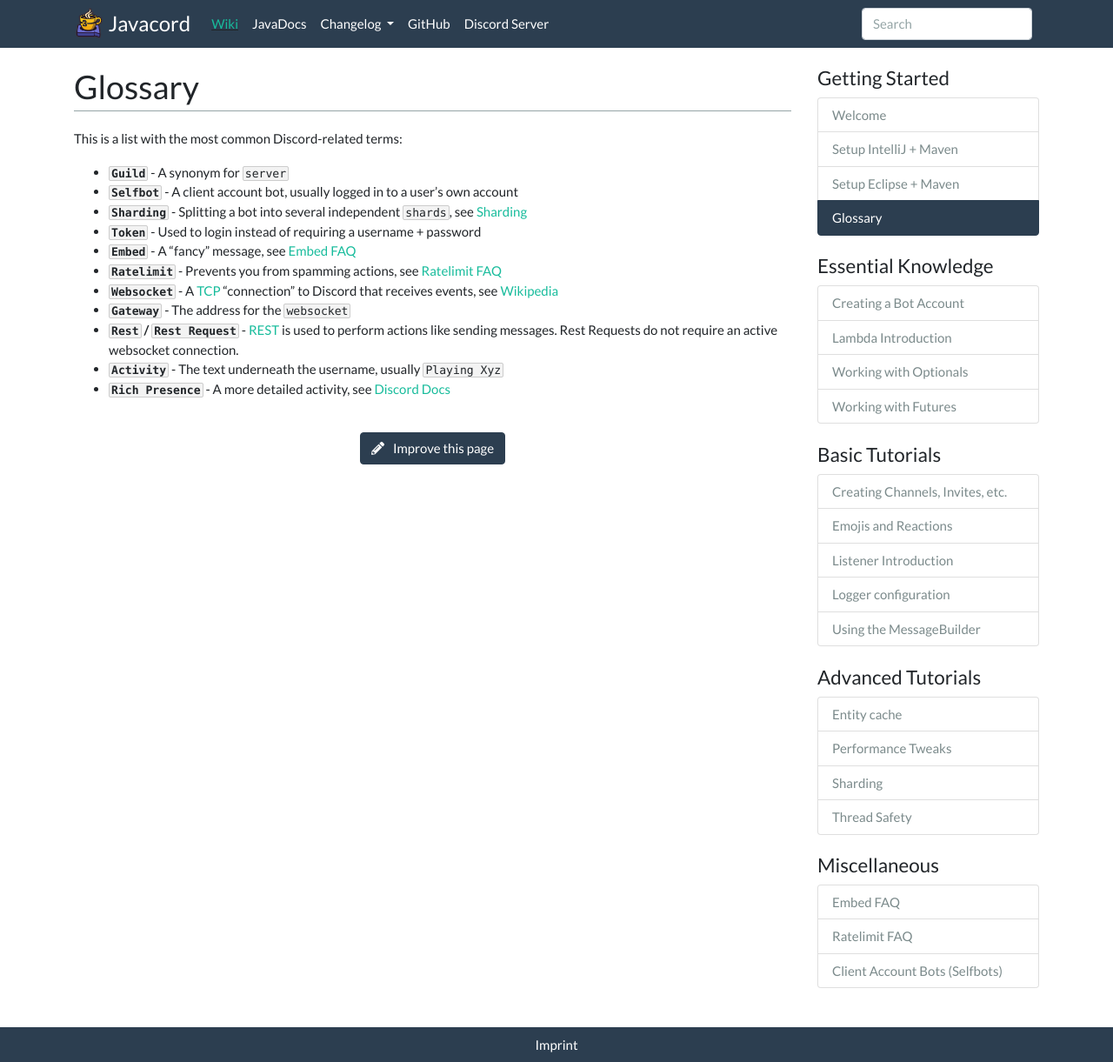
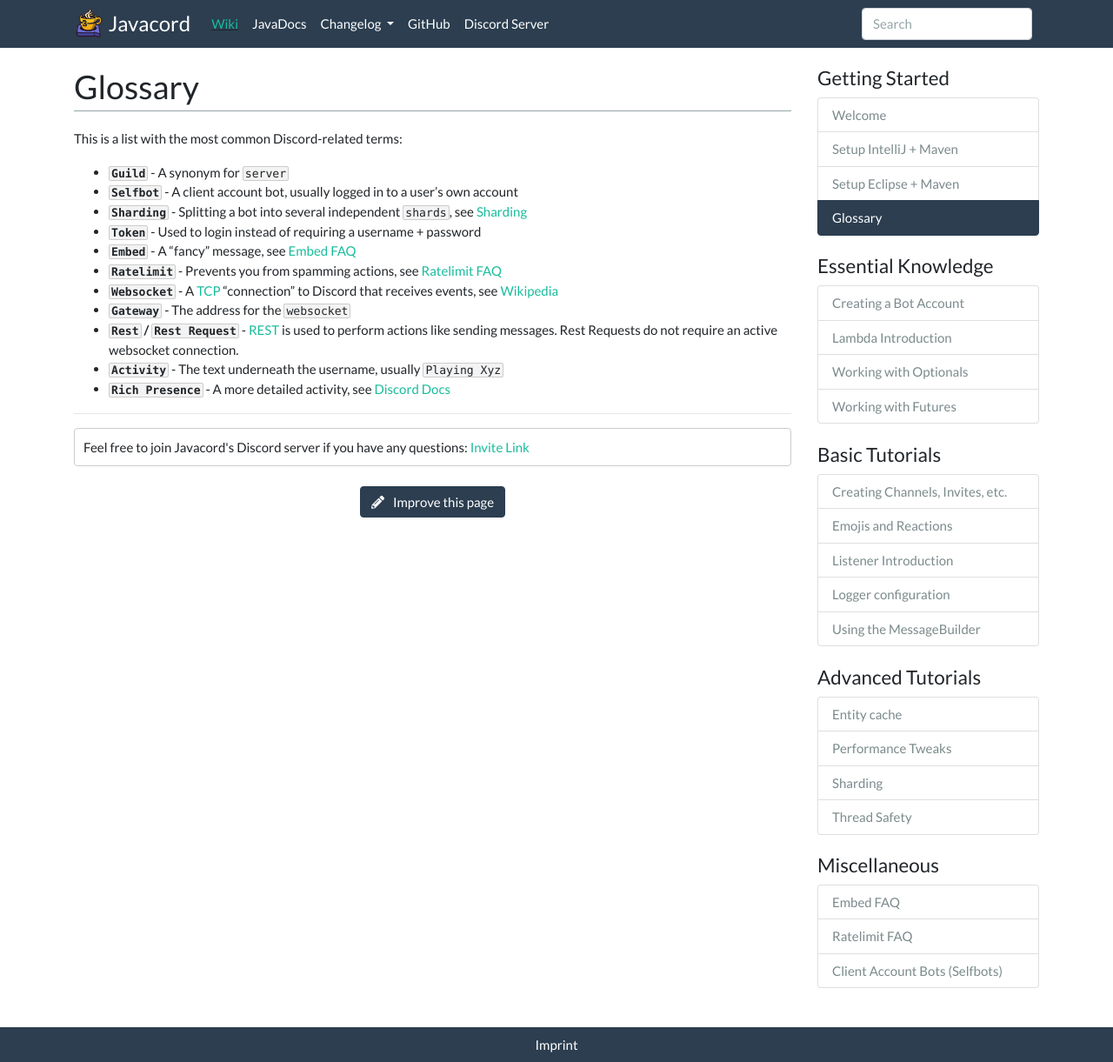
Before and after one commit to Vampire/javacord.github.io, a Jekyll site: the page built from _wiki/getting-started/glossary.md, in a window 1280 px wide. Shown: the whole page at 87% size. Built offline with Jekyll 4.4.1, drawn with Linux system fonts in a browser that asks for light colours; nearby versions of some CDN libraries.

Commit message:
Added footer to wiki articles with a link to the Discord server

```diff
--- a/_layouts/wiki.html
+++ b/_layouts/wiki.html
@@ -30,6 +30,12 @@
         <div class="col-lg-9 order-lg-first wiki-container">
             <h1 id="wiki-headline">{% if page.headline %}{{ page.headline }}{% else %}{{ page.title }}{% endif %}</h1>
             {{ content }}
+
+            <hr>
+            <div id="wiki-footer">
+                Feel free to join Javacord's Discord server if you have any questions: <a href="https://discord.gg/0qJ2jjyneLEgG7y3">Invite Link</a>
+            </div>
+
             <p class="text-center">
                 <br>
                 <a class="btn btn-primary" target="_blank" href="https://github.com/Javacord/javacord.github.io/blob/master/{{ page.path }}" role="button">
--- a/css/style.scss
+++ b/css/style.scss
@@ -26,6 +26,12 @@
       font-size: 1.5em;
     }
   }
+}
+
+#wiki-footer {
+  padding: 10px;
+  border: 1px solid #ccc;
+  border-radius: 4px;
 }
 
 // The highlight on the front page
```
